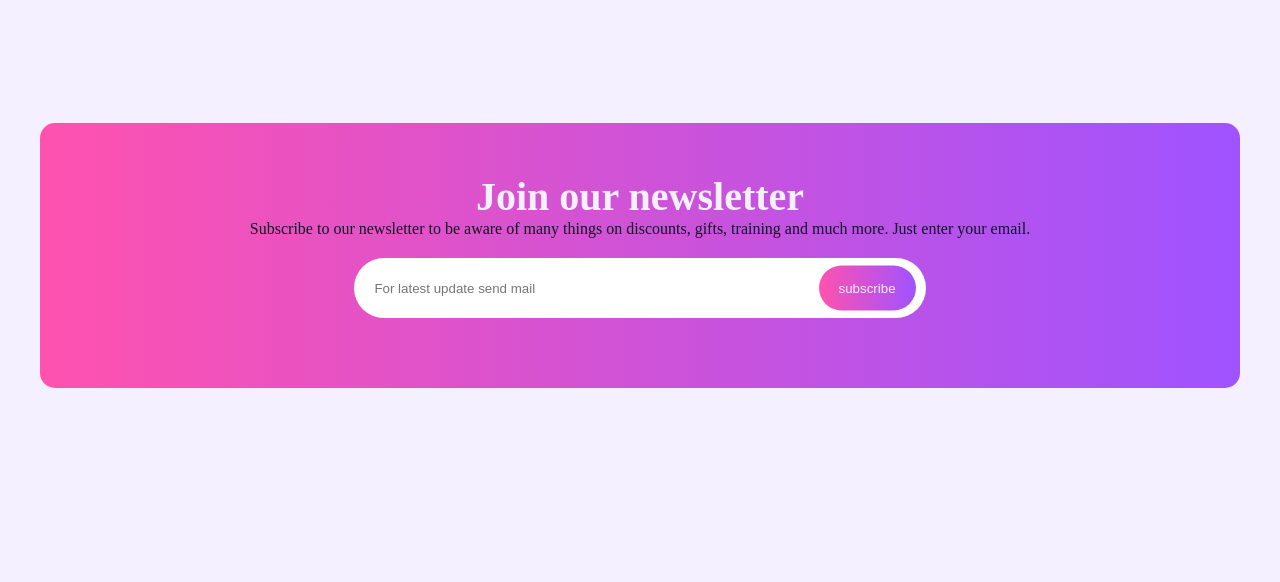
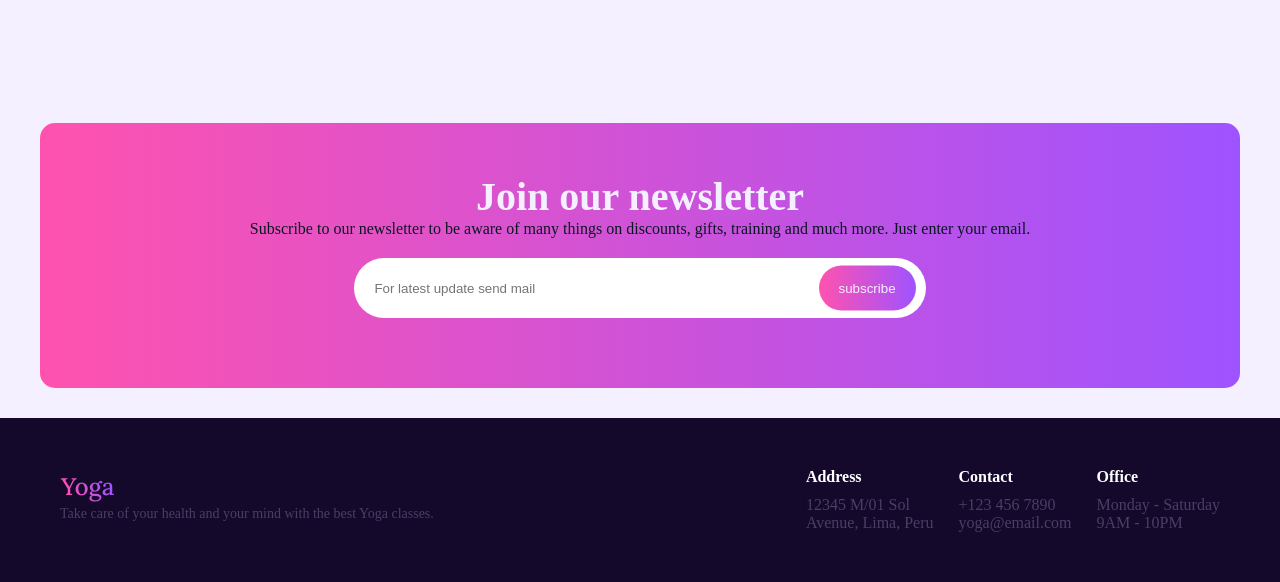
Before and after one commit to Amit7366/tulio, a plain HTML site: page index.html in a window 1280 px wide. Shown: the part 2084-2666 px from the top of the page. Before the commit the page ends 2472 px from the top, so only its background shows below. Drawn offline with Linux system fonts and the light colour scheme.

Commit message:
footer desktop version

```diff
--- a/assets/css/style.css
+++ b/assets/css/style.css
@@ -486,6 +486,7 @@ body {
   gap: 15px;
   z-index: 66;
 }
+/* newsletter section   */
 .newsletter-section{
     background: var(--color-bg-button);
     padding: 50px 15%;
@@ -538,3 +539,33 @@ body {
     color: var(--color-bg-white);
     cursor: pointer;
 }
+
+/* footer section  */
+.footer{
+    margin-top: 30px;
+    padding: 20px 0;
+    background-color: var(--color-bg-dark);
+
+}
+.footer-inner{
+    display: flex;
+    justify-content: space-between;
+    align-items: center;
+    padding: 30px 0;
+}
+.footer-text{
+    font-size: 14px;
+    color: var(--color-text-paragraph);
+}
+.footer-menu{
+    display: flex;
+    align-items: center;
+    gap: 25px;
+}
+.footer-menu h4{
+    color: var(--color-text-white);
+}
+.footer-menu p{
+    margin-top: 10px;
+    color: var(--color-text-paragraph);
+}
--- a/index.html
+++ b/index.html
@@ -194,6 +194,36 @@
       </section>
     </main>
     <!--======= Main content End here =======-->
+    <footer class="footer">
+        <div class="container">
+            <div class="footer-inner">
+                <div>
+                    <img src="assets/images/logo.png" alt="">
+                    <p class="footer-text">
+                        Take care of your health and your mind with the best Yoga classes.
+                    </p>
+                </div>
+                <div class="footer-menu">
+                    <div>
+                        <h4>Address</h4>
+                        <p>12345 M/01 Sol <br> Avenue, Lima, Peru</p>
+                    </div>
+                    <div>
+                        <h4>Contact</h4>
+                        <p>+123 456 7890 <br> yoga@email.com</p>
+                    </div>
+                    <div>
+                        <h4>Office</h4>
+                        <p>Monday - Saturday
+                            <br> 9AM - 10PM</p>
+                    </div>
+
+                </div>
+            </div>
+
+        </div>
+
+    </footer>
 
     <!-- External JavaScript link here  -->
     <script src="assets/js/script.js"></script>
```
